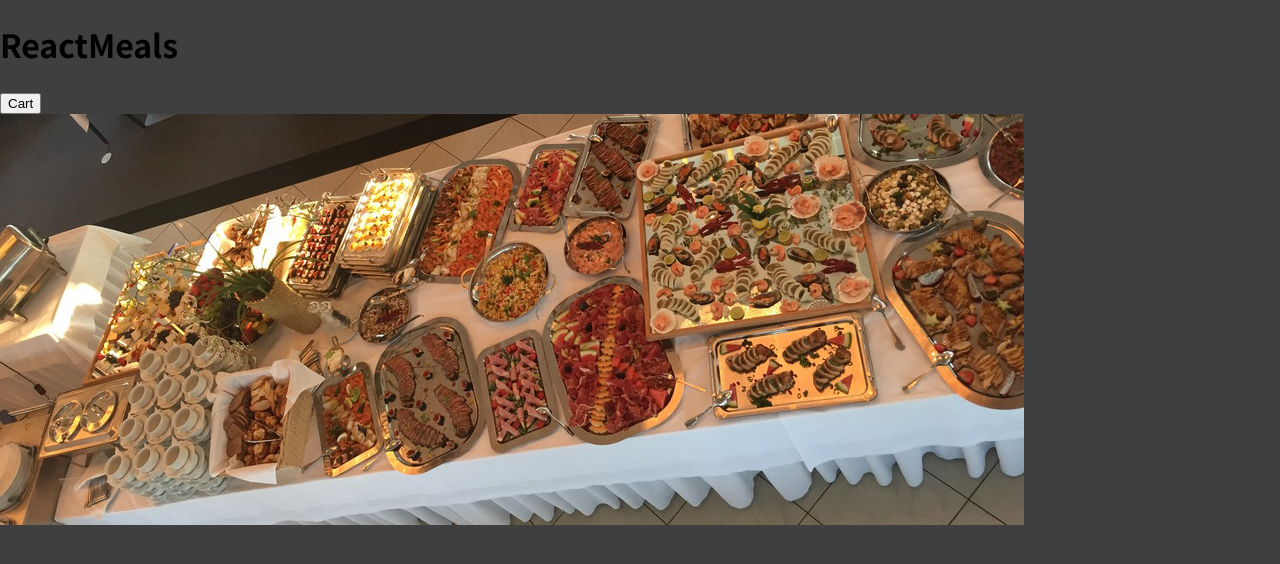
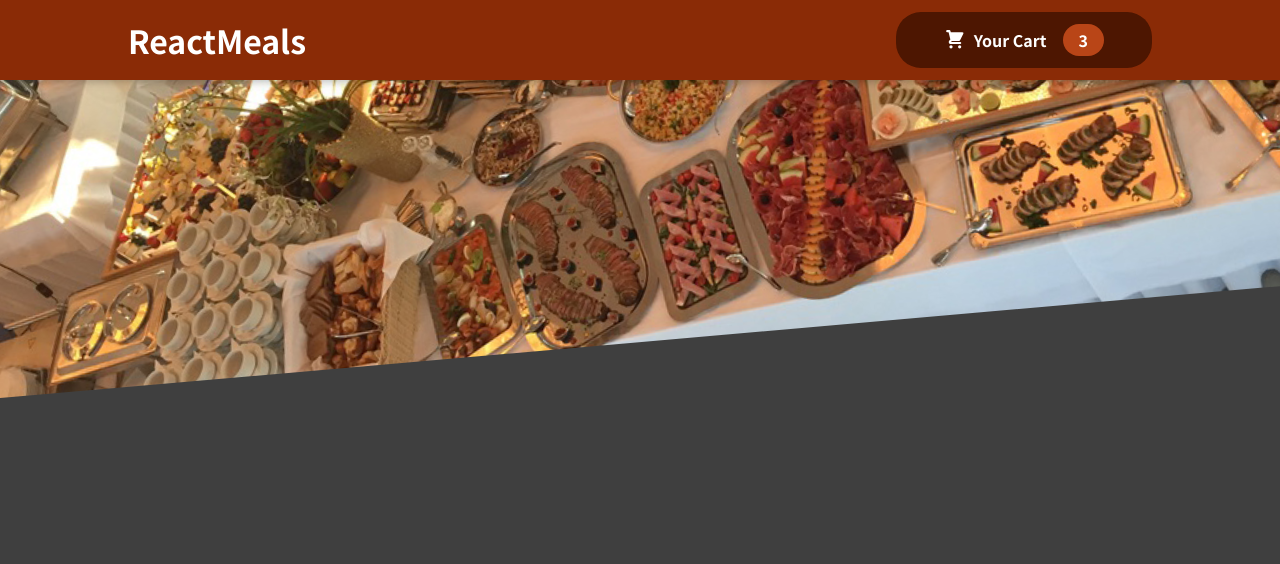
Before and after one commit to Mismiles/react-food-app, a React (Create React App) app: page / in a window 1280 px wide. Shown: the top 564 px of the page. Built offline with nearby package versions, Linux system fonts and the light colour scheme.

Commit message:
added styling to header, div and image of Header.js file

```diff
--- /dev/null
+++ b/src/components/Cart/CartIcon.js
@@ -0,0 +1,13 @@
+const CartIcon = () => {
+  return (
+    <svg
+      xmlns='http://www.w3.org/2000/svg'
+      viewBox='0 0 20 20'
+      fill='currentColor'
+    >
+      <path d='M3 1a1 1 0 000 2h1.22l.305 1.222a.997.997 0 00.01.042l1.358 5.43-.893.892C3.74 11.846 4.632 14 6.414 14H15a1 1 0 000-2H6.414l1-1H14a1 1 0 00.894-.553l3-6A1 1 0 0017 3H6.28l-.31-1.243A1 1 0 005 1H3zM16 16.5a1.5 1.5 0 11-3 0 1.5 1.5 0 013 0zM6.5 18a1.5 1.5 0 100-3 1.5 1.5 0 000 3z' />
+    </svg>
+  );
+};
+
+export default CartIcon;
--- a/src/components/Layout/Header.js
+++ b/src/components/Layout/Header.js
@@ -1,18 +1,21 @@
 import {Fragment} from 'react';
 
+import HeaderCartButton from './HeaderCartButton';
 import mealsImage from '../../assets/meals.jpg';
 import classes from './Header.module.css';
 
 const Header = props => {
-    return <Fragment>
-        <header className={classes.Header}>
+    return (
+        <Fragment>
+        <header className={classes.header}>
             <h1>ReactMeals</h1>
-            <button>Cart</button>
+            <HeaderCartButton />
         </header>
-        <div>
+        <div  className={classes['main-image']}>
             <img src={mealsImage} alt="A table full of food"/>
         </div>
     </Fragment>
+    );
 };
 
 export default Header;
--- /dev/null
+++ b/src/components/Layout/HeaderCartButton.js
@@ -0,0 +1,17 @@
+import CartIcon from '../Cart//CartIcon';
+
+import classes from './HeaderCartButton.module.css';
+
+const HeaderCartButton = props => {
+    return <button className={classes.button}>
+        <span className={classes.icon}>
+            <CartIcon />
+        </span>
+        <span>Your Cart</span>
+        <span className={classes.badge}>
+            3
+        </span>
+    </button>
+};
+
+export default HeaderCartButton;
--- /dev/null
+++ b/src/components/Layout/HeaderCartButton.module.css
@@ -0,0 +1,59 @@
+.button {
+  cursor: pointer;
+  font: inherit;
+  border: none;
+  background-color: #4d1601;
+  color: white;
+  padding: 0.75rem 3rem;
+  display: flex;
+  justify-content: space-around;
+  align-items: center;
+  border-radius: 25px;
+  font-weight: bold;
+}
+
+.button:hover,
+.button:active {
+  background-color: #2c0d00;
+}
+
+.icon {
+  width: 1.35rem;
+  height: 1.35rem;
+  margin-right: 0.5rem;
+}
+
+.badge {
+  background-color: #b94517;
+  padding: 0.25rem 1rem;
+  border-radius: 25px;
+  margin-left: 1rem;
+  font-weight: bold;
+}
+
+.button:hover .badge,
+.button:active .badge {
+  background-color: #92320c;
+}
+
+.bump {
+  animation: bump 300ms ease-out;
+}
+
+@keyframes bump {
+  0% {
+    transform: scale(1);
+  }
+  10% {
+    transform: scale(0.9);
+  }
+  30% {
+    transform: scale(1.1);
+  }
+  50% {
+    transform: scale(1.15);
+  }
+  100% {
+    transform: scale(1);
+  }
+}
```
Also changed, not shown: 1 other file (tests, documents, lock files or other folders).
